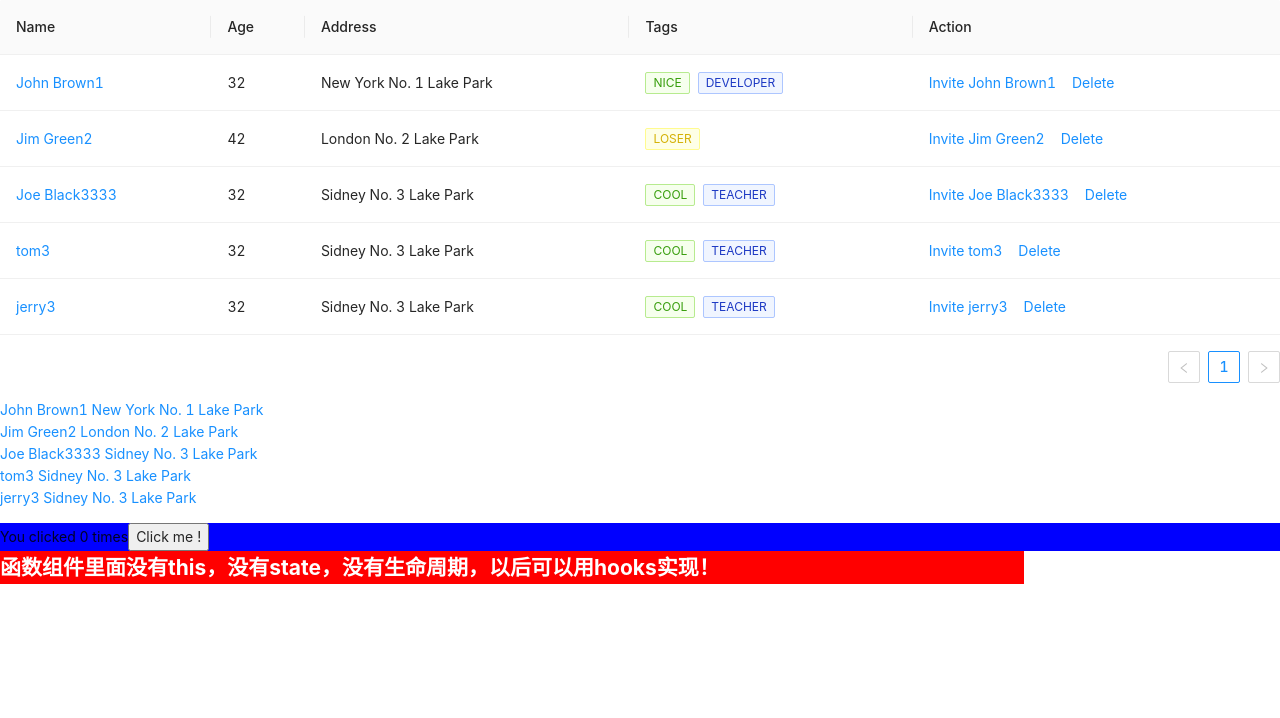
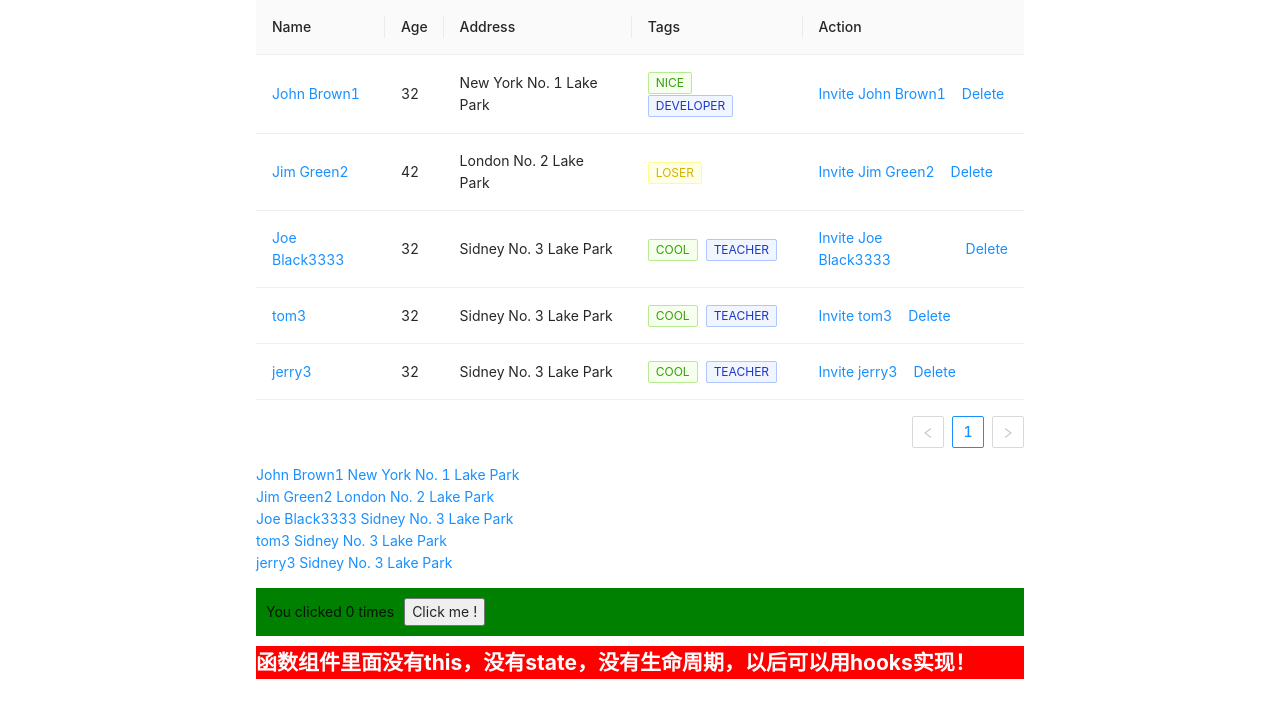
Before and after one commit to rexzhang4799/my-app, a React (Create React App) app: page / in a window 1280 px wide. Shown: the top 718 px of the page. Built offline with nearby package versions, Linux system fonts and the light colour scheme.

Commit message:
modif more

```diff
--- a/public/index.html
+++ b/public/index.html
@@ -5,6 +5,6 @@
    <title>React App</title>
   </head>
   <body>
-    <div id="root"></div>
+  <div id="root"></div>
   </body>
 </html>
--- a/src/components/Ustate.jsx
+++ b/src/components/Ustate.jsx
@@ -14,9 +14,9 @@ const Ustate = () => {
   }
 
     return(
-        <div style={{ background:'blue'}}>
+        <div style={{ padding:'10px',background:'green'}}>
         <span>You clicked {count} times</span>
-        <button onClick={add}>Click me !</button>
+        <button style={{cursor:'pointer',marginLeft:'10px'}} onClick={add}>Click me !</button>
         {/* <button onClick={() => setCount(count + 10)}>Click me</button> */}
       </div>
     )
--- a/src/components/Weather.jsx
+++ b/src/components/Weather.jsx
@@ -17,5 +17,4 @@ const Weather = () => {
     )
 }
 
-
 export default Weather;
--- a/src/components/Weather.module.css
+++ b/src/components/Weather.module.css
@@ -1,7 +1,8 @@
 .title{
     background: red;
     padding: 0px;
-    width: 80%;
+    width: 100%;
     color: white;
     font-weight: bold;
+    margin:10px auto;
 }
--- a/src/index.css
+++ b/src/index.css
@@ -20,3 +20,7 @@ body {
   height:100%;
   font:400 1em/1.8'Microsoft Yahei', 'PingFang SC', 'Avenir', 'Segoe UI', 'Hiragino Sans GB', STHeiti, 'Microsoft Sans Serif', 'WenQuanYi Micro Hei', sans-serif
 }
+#root{
+  width: 60%;
+  margin:0 auto;
+}
```
Also changed, not shown: src/components/ex.jsx (+44 -5 lines).
